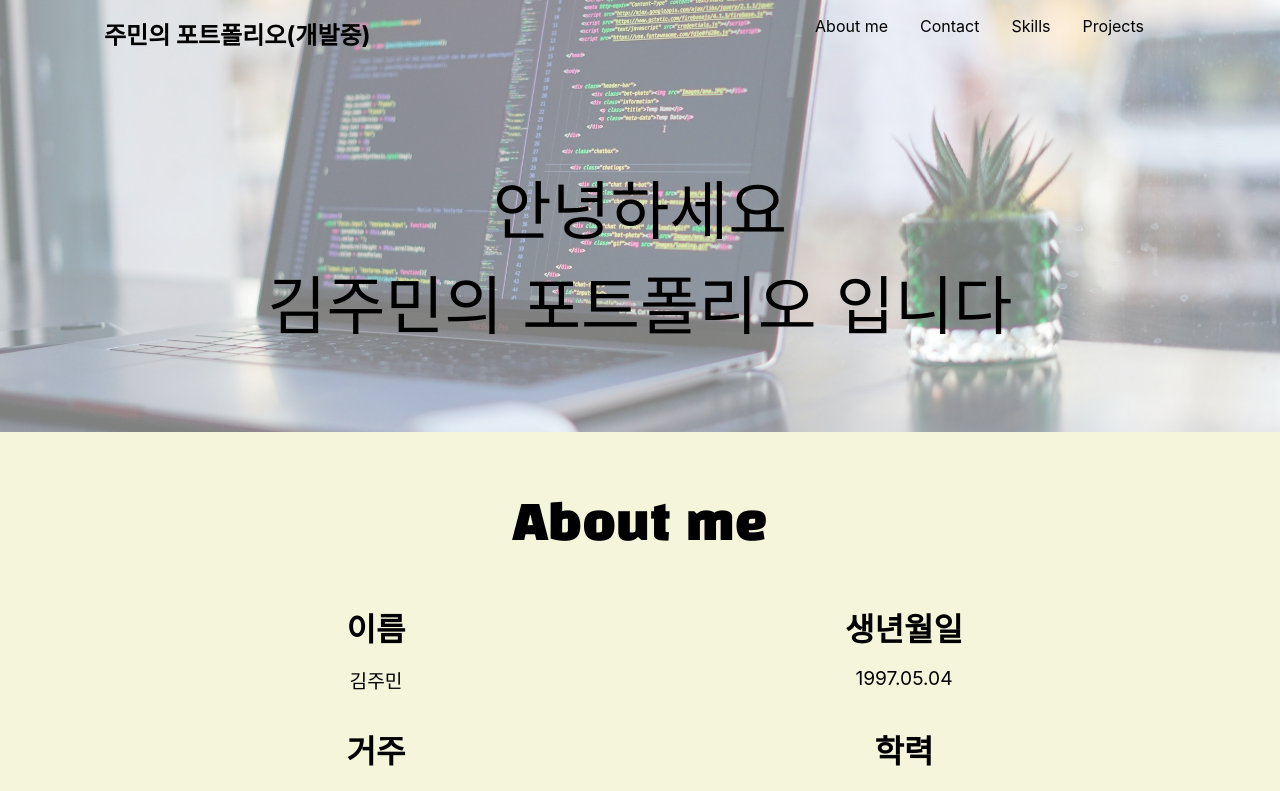
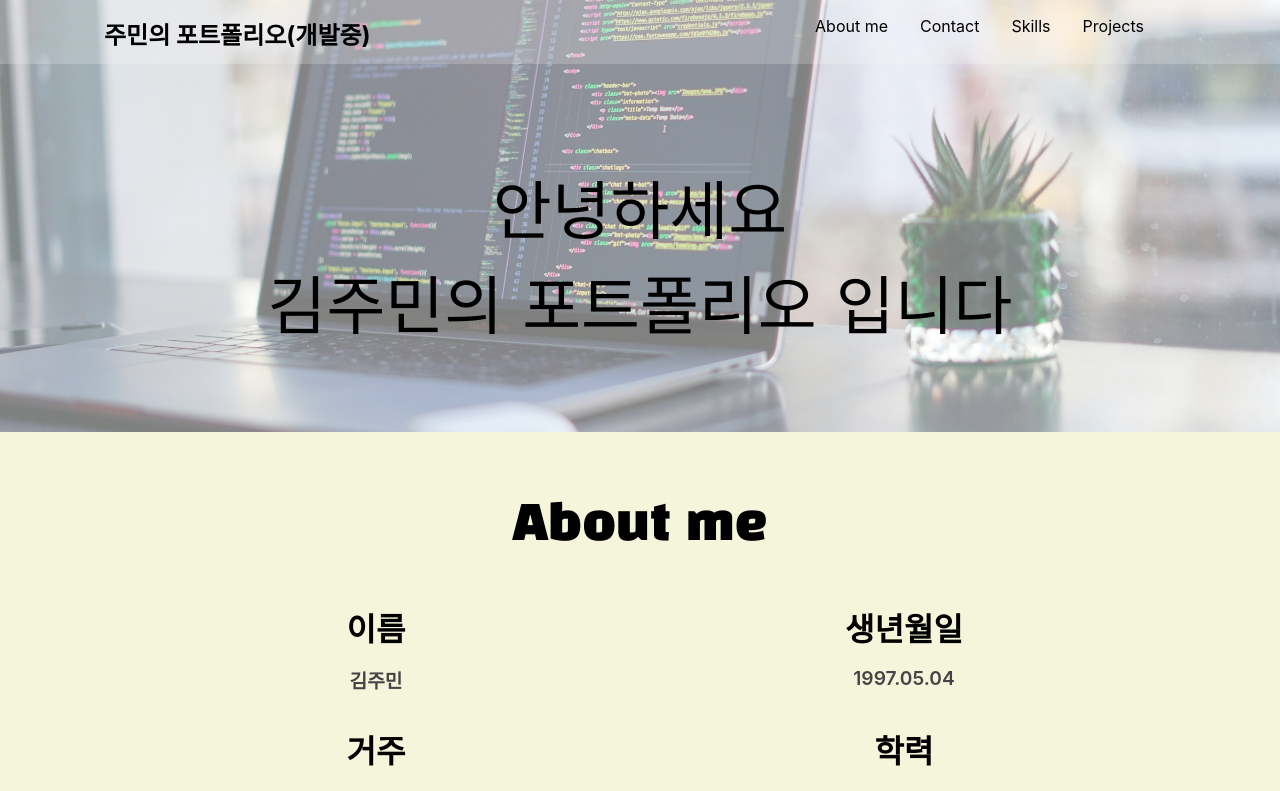
Before and after one commit to kjm541006/portfolio, a Next.js app: page / in a window 1280 px wide. Shown: the top 791 px of the page. Built offline with nearby package versions, Linux system fonts and the light colour scheme.

Commit message:
디테일 수정

```diff
--- a/components/AboutMe.module.css
+++ b/components/AboutMe.module.css
@@ -58,6 +58,8 @@
 .contact_info_email_content {
   margin-top: 1rem;
   font-size: 1.2rem;
+  font-weight: 600;
+  color: #444;
 }
 
 .contact_phone:hover,
--- a/components/Header.module.css
+++ b/components/Header.module.css
@@ -18,6 +18,7 @@
   z-index: 99;
   transition: background-color 0.3s ease-in-out, box-shadow 0.3s ease-in-out; /* 색상 및 그림자 변화에 대한 애니메이션 효과 */
   box-shadow: none; /* 초기 그림자 없음 */
+  background-color: rgba(255, 255, 255, 0.2);
 }
 .navbar_white {
   background-color: #fff;
@@ -86,9 +87,6 @@
   background-color: #333;
 }
 
-@media all and (min-width: 1024px) {
-}
-
 /* phone tablet ~1023px */
 @media all and (max-width: 1023px) {
   .navbar {
--- a/components/Skills.module.css
+++ b/components/Skills.module.css
@@ -70,6 +70,7 @@
     box-shadow: 1rem 1rem 1rem 0 rgba(68, 68, 68, 0.2);
     text-align: center;
     width: 50%;
+    min-width: 300px;
   }
 
   .skills_info_frontend_title,
@@ -87,6 +88,6 @@
     display: flex;
     flex-direction: column;
     justify-content: center;
-    gap: 2rem;
+    gap: 1rem;
   }
 }
--- a/pages/_document.js
+++ b/pages/_document.js
@@ -1,13 +1,13 @@
-import { Html, Head, Main, NextScript } from 'next/document'
+import { Html, Head, Main, NextScript } from "next/document";
 
 export default function Document() {
   return (
-    <Html lang="en">
+    <Html lang="Kr-ko">
       <Head />
       <body>
         <Main />
         <NextScript />
       </body>
     </Html>
-  )
+  );
 }
```
